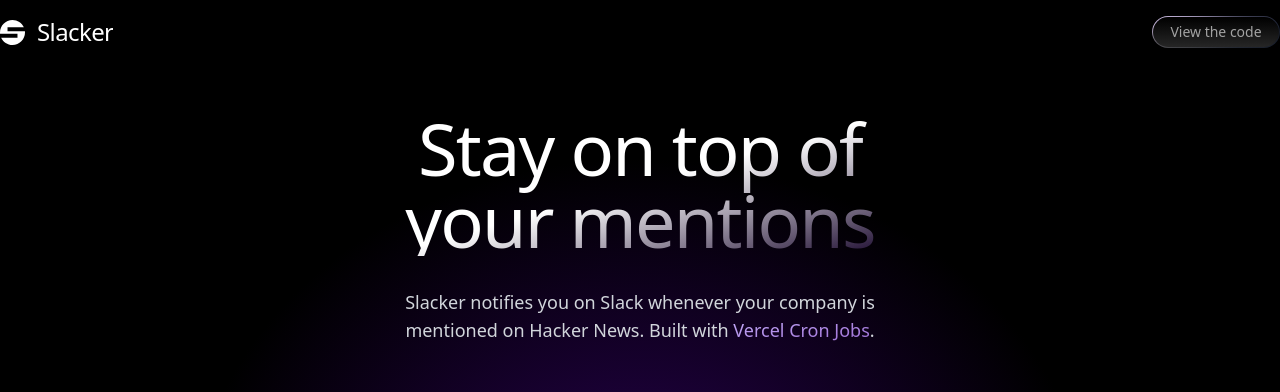
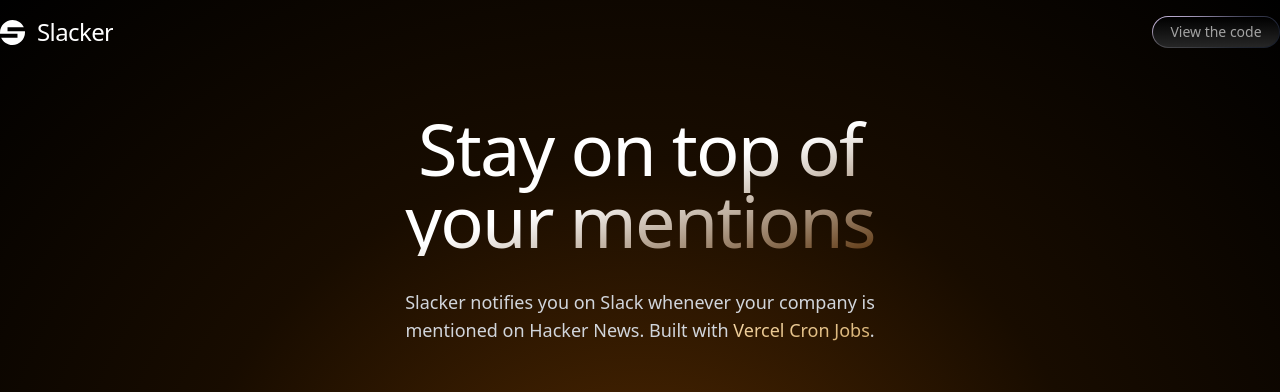
Before and after one commit to vercel-labs/slacker, a Next.js app: page / in a window 1280 px wide. Shown: the top 392 px of the page. Built offline with nearby package versions, Linux system fonts and the light colour scheme; no server answers; grey boxes are pictures that could not be loaded.

Commit message:
change color scheme

```diff
--- a/components/layout/index.tsx
+++ b/components/layout/index.tsx
@@ -46,7 +46,7 @@
           </a>
         </div>
       </div>
-      <main className="w-full min-h-screen flex flex-col items-center justify-center py-20 bg-gradient-radial from-[#290153] via-black to-black">
+      <main className="w-full min-h-screen flex flex-col items-center justify-center py-20 bg-gradient-radial from-[#532a01] via-[#180c00] to-black">
         {children}
       </main>
       <div className="flex space-x-4 fixed bottom-2 right-4">
--- a/pages/api/og.tsx
+++ b/pages/api/og.tsx
@@ -34,7 +34,7 @@
           alignItems: "center",
           justifyContent: "center",
           backgroundColor: "black",
-          background: "radial-gradient(circle closest-side, #290153, #000000)",
+          background: "radial-gradient(circle closest-side, #532a01, #000000)",
         }}
       >
         <svg
@@ -61,7 +61,7 @@
             fontSize: "100px",
             fontFamily: "Inter Bold",
             background:
-              "linear-gradient(to bottom right, #ffffff 40%, #130127 100%)",
+              "linear-gradient(to bottom right, #ffffff 40%, #532a01 100%)",
             backgroundClip: "text",
             color: "transparent",
             lineHeight: "5rem",
--- a/pages/index.tsx
+++ b/pages/index.tsx
@@ -9,7 +9,7 @@
     <Layout>
       <VideoModal />
       <div className="text-center max-w-sm sm:max-w-lg space-y-4">
-        <h1 className="my-8 bg-gradient-to-br from-white via-white to-[#130127] bg-clip-text text-center text-4xl font-medium tracking-tight text-transparent md:text-7xl">
+        <h1 className="my-8 bg-gradient-to-br from-white via-white to-[#532a01] bg-clip-text text-center text-4xl font-medium tracking-tight text-transparent md:text-7xl">
           Stay on top of your mentions
         </h1>
         <p className="sm:text-lg text-gray-300">
@@ -19,7 +19,7 @@
             href="https://vercel.com/blog/cron-jobs"
             target="_blank"
             rel="noopener noreferrer"
-            className="bg-gradient-to-br from-[#c5aefa] hover:from-[#d8caf8] to-[#9b6bd2] hover:to-[#b392da] text-transparent bg-clip-text transition-all"
+            className="bg-gradient-to-br from-[#faddae] hover:from-[#f8eaca] to-[#d2ab6b] hover:to-[#dabb92] text-transparent bg-clip-text transition-all"
           >
             Vercel Cron Jobs
           </a>
```
